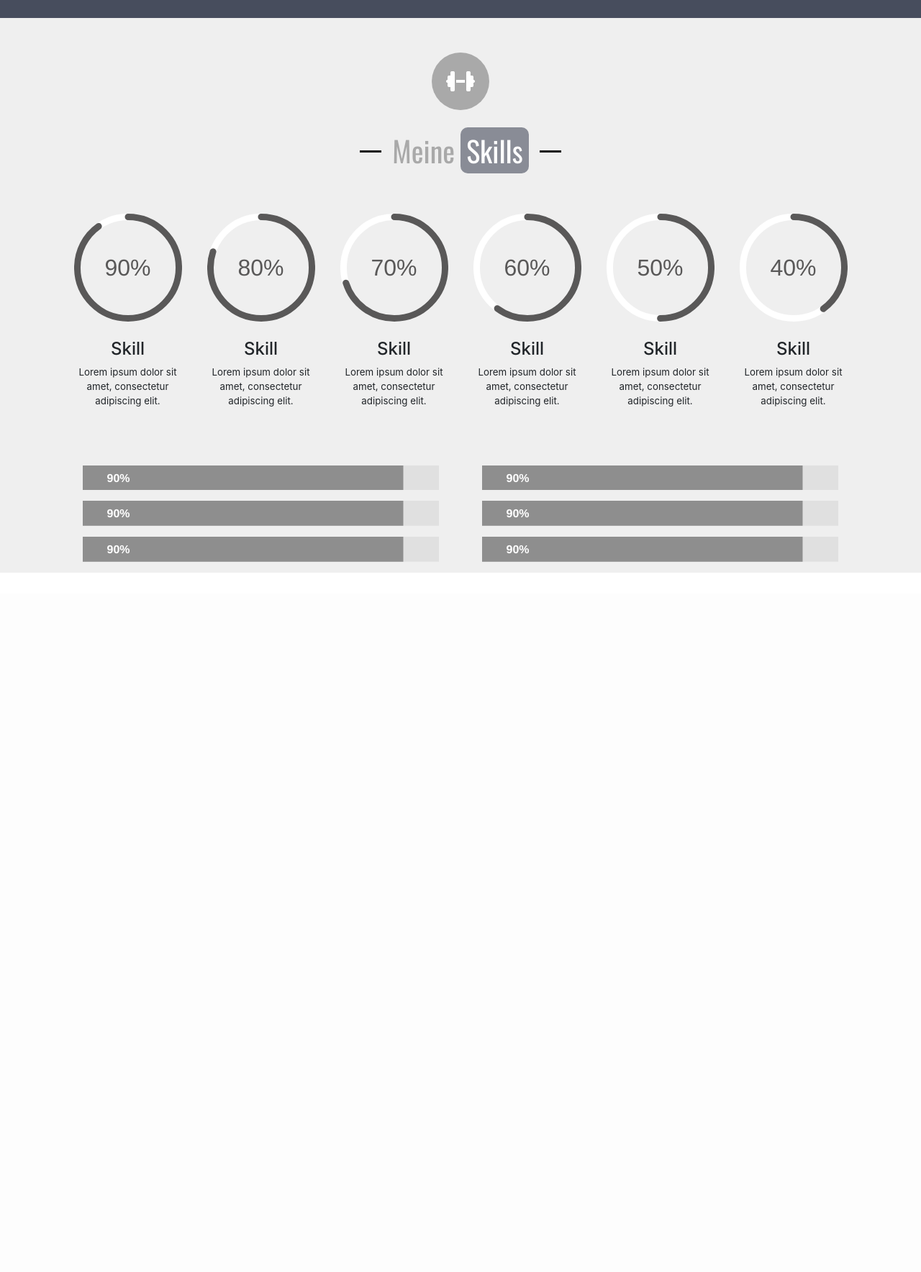
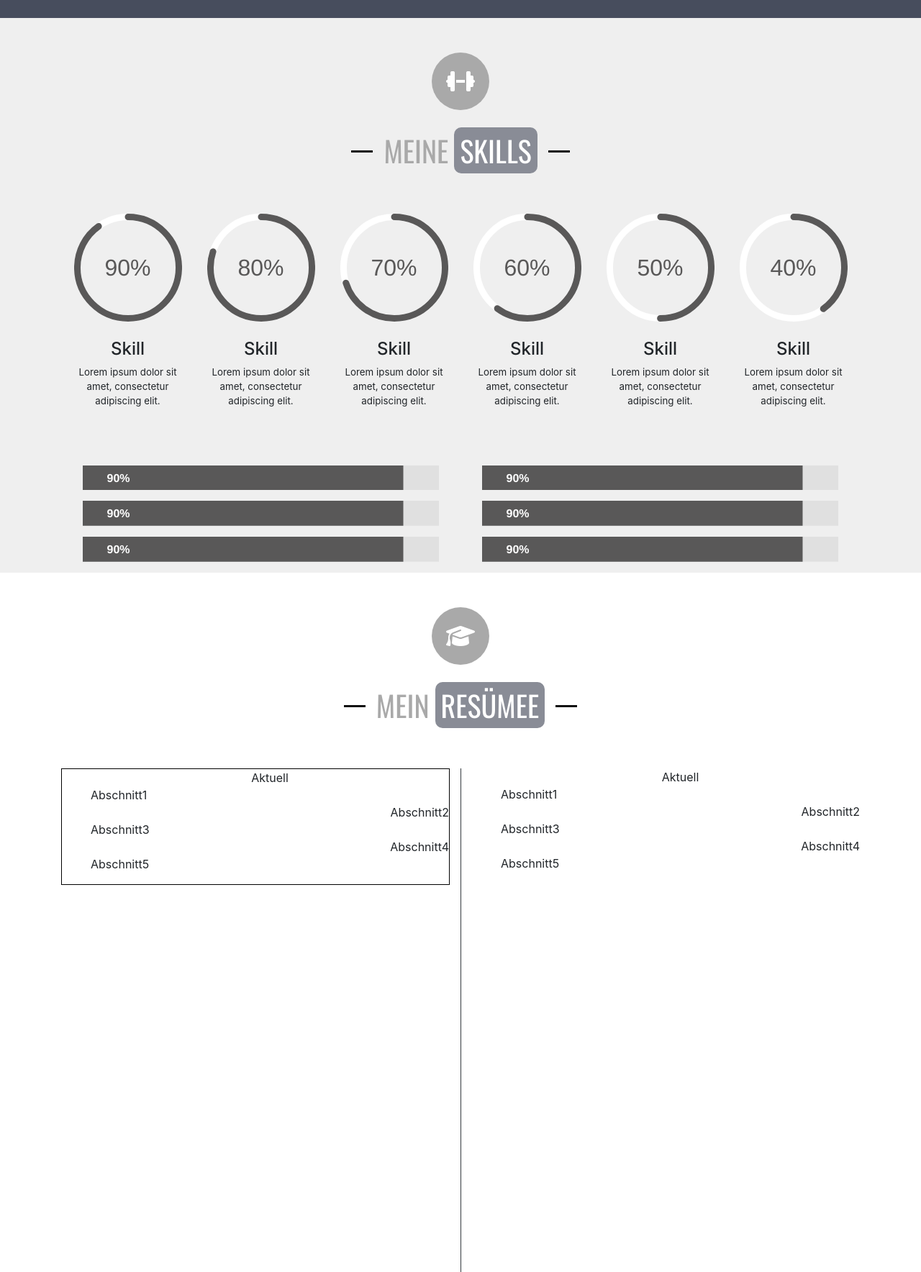
Before and after one commit to QVllasa/Homepage_old, a PHP site: page /home.html in a window 1280 px wide. Shown: the part 2791-4559 px from the top of the page at 72% size. Before the commit the page ends 3587 px from the top, so only its background shows below. Run offline with PHP 8.4, Linux system fonts and the light colour scheme; some libraries are stand-ins or nearby versions.

Commit message:
working on resume sectoin

```diff
--- a/Development/css/homestyle.css
+++ b/Development/css/homestyle.css
@@ -541,3 +541,29 @@ video {
   height: auto;
   position: relative;
 }
+
+
+#resume-lists {
+  height: 700px;
+  width: auto;
+}
+
+#resume-lists ul {
+  list-style: none;
+}
+
+#resume-lists li {
+  list-style: none;
+}
+
+.resume-section.present {
+  text-align: center;
+}
+
+.section-left-side {
+  text-align: left;
+}
+
+.section-right-side {
+  text-align: right;
+}
--- a/Development/home.html
+++ b/Development/home.html
@@ -157,7 +157,7 @@
         </div>
       </div>
       <div class="row justify-content-center mt-4 section-title">
-        <h1>über <span class="bg-me">mich</span></h1>
+        <h1>ÜBER <span class="bg-me">MICH</span></h1>
       </div>
 
     </div>
@@ -399,7 +399,7 @@
         </div>
       </div>
       <div class="row justify-content-center mt-4 section-title">
-        <h1 style="color:white">Meine<span class="bg-me ml-2 p-2">Arbeit</span></h1>
+        <h1 style="color:white">MEINE<span class="bg-me ml-2 p-2">ARBEIT</span></h1>
       </div>
     </div>
 
@@ -685,7 +685,7 @@
         </div>
       </div>
       <div class="row justify-content-center mt-4 section-title">
-        <h1 style="color:darkgrey">Meine<span class="bg-me ml-2 p-2">Skills</span></h1>
+        <h1 style="color:darkgrey">MEINE<span class="bg-me ml-2 p-2">SKILLS</span></h1>
       </div>
     </div>
 
@@ -777,7 +777,53 @@
   </div>
 
   <!-- resume section -->
-  <!--TODO -->
+  <div class="container-fluid pt-5" id="my-resume-section">
+
+    <!-- icon -->
+    <div class="container mb-5">
+      <div class="row justify-content-center" id="resume-icon">
+        <div class="container icon-container align-items-center justify-content-center">
+          <i class="fas fa-graduation-cap fa-2x" style="color:white"></i>
+        </div>
+      </div>
+      <div class="row justify-content-center mt-4 section-title">
+        <h1 style="color:darkgrey">MEIN<span class="bg-me ml-2 p-2">RESÜMEE</span></h1>
+      </div>
+    </div>
+
+
+    <!-- resume station list -->
+    <div class="container">
+      <div class="row" id="resume-lists">
+        <div class="col-lg-6  mx-auto">
+          <div id="work-canvas" width="auto" height="auto" style="border:1px solid #000000;">
+            <ul class="resume-list-work">
+              <li class="resume-section present">Aktuell</li>
+              <li class="section-left-side">Abschnitt1</li>
+              <li class="section-right-side">Abschnitt2</li>
+              <li class="section-left-side">Abschnitt3</li>
+              <li class="section-right-side">Abschnitt4</li>
+              <li class="section-left-side">Abschnitt5</li>
+            </ul>
+          </div>
+        </div>
+        <div class="col-lg-6 border-left border-dark mx-auto">
+          <ul class="resume-list-school">
+            <li class="resume-section present">Aktuell</li>
+            <li class="section-left-side">Abschnitt1</li>
+            <li class="section-right-side">Abschnitt2</li>
+            <li class="section-left-side">Abschnitt3</li>
+            <li class="section-right-side">Abschnitt4</li>
+            <li class="section-left-side">Abschnitt5</li>
+          </ul>
+        </div>
+      </div>
+
+
+    </div>
+
+
+  </div>
 
 </main>
 
--- a/Development/js/scripts.js
+++ b/Development/js/scripts.js
@@ -24,7 +24,7 @@ $(document).ready(function () {
     $('#background-dark').css("background", 'rgba(0,0,0,' + (s) + ')');
     $('#logoQ').css("opacity", -0.5 + s);
     $('#logoV').css("opacity", -0.5 + s);
-    console.log(s)
+
   })
 });
 
@@ -236,7 +236,7 @@ var normalbarsettings = {
   strokeWidth: 7,
   easing: 'bounce',
   duration: 1400,
-  color: '#8e8e8e',
+  color: '#595858',
   trailColor: '#e0e0e0',
   trailWidth: 7,
   svgStyle: {width: '100%', height: '100%'},
@@ -276,3 +276,14 @@ createNormalBars(nbar3, 0.9);
 createNormalBars(nbar4, 0.9);
 createNormalBars(nbar5, 0.9);
 createNormalBars(nbar6, 0.9);
+
+
+//canvas
+var c = document.getElementById("work-canvas");
+var width = c.getAttribute('width');
+var height = c.getAttribute('height');
+var ctx = c.getContext("2d");
+ctx.beginPath();
+ctx.moveTo(width / 2, 0);
+ctx.lineTo(width / 2, height);
+ctx.stroke();
```
